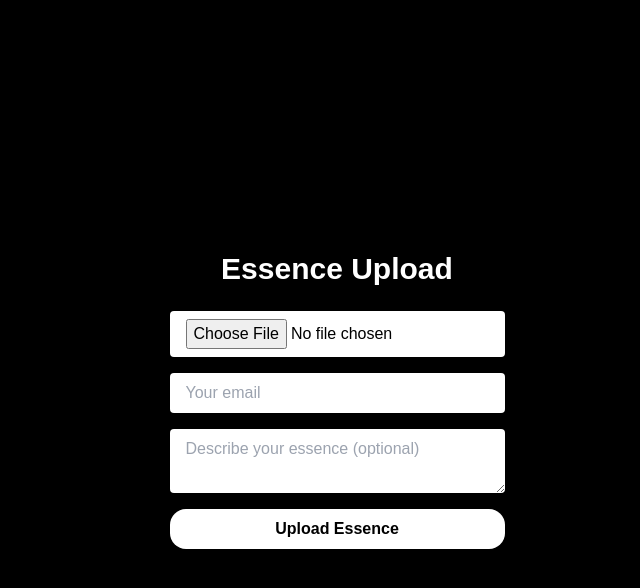
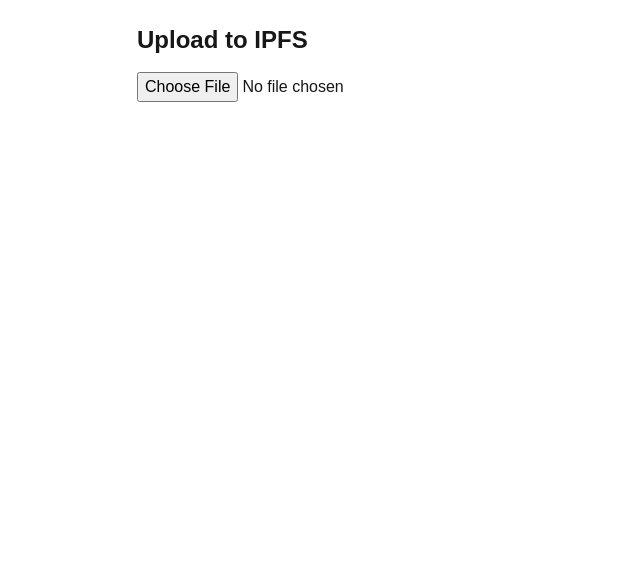
Before and after one commit to RadiantDensity/entarium.xyz, a Next.js app: page /essence-upload in a window 1280 px wide. Shown: the top 588 px of the page, without its empty margins (303-943 px from the left). Built offline with nearby package versions, Linux system fonts and the light colour scheme.

Commit message:
Support FormData uploads with formidable + new upload UI

```diff
--- a/app/essence-upload/page.js
+++ b/app/essence-upload/page.js
@@ -1,44 +1,42 @@
-'use client'
-import { useState } from 'react'
+"use client";
+import { useState } from "react";
 
-export default function EssenceUpload() {
-  const [file, setFile] = useState(null)
-  const [email, setEmail] = useState('')
-  const [desc, setDesc] = useState('')
-  const [status, setStatus] = useState('')
+export default function EssenceUploadPage() {
+  const [cid, setCid] = useState(null);
 
-  async function handleSubmit(e) {
-    e.preventDefault()
-    setStatus('Uploading...')
-    const formData = new FormData()
-    formData.append('file', file)
-    formData.append('email', email)
-    formData.append('description', desc)
-    const res = await fetch('/api/essence-upload', {
-      method: 'POST',
+  const handleUpload = async (e) => {
+    const file = e.target.files[0];
+    if (!file) return;
+
+    const formData = new FormData();
+    formData.append("file", file);
+
+    const res = await fetch("/api/upload-to-ipfs", {
+      method: "POST",
       body: formData,
-    })
-    if (res.ok) {
-      const { cid } = await res.json()
-      setStatus(`Success! Uploaded to IPFS: ${cid}`)
-    } else {
-      const { error } = await res.json()
-      setStatus('Upload failed: ' + error)
-    }
-  }
+    });
+
+    const data = await res.json();
+    setCid(data.cid);
+    console.log("✅ CID:", data.cid);
+  };
 
   return (
-    <main className="flex min-h-screen flex-col items-center justify-center bg-black text-white">
-      <div className="max-w-md text-center">
-        <h2 className="text-3xl font-bold mb-6">Essence Upload</h2>
-        <form onSubmit={handleSubmit} className="flex flex-col gap-4">
-          <input type="file" onChange={e => setFile(e.target.files[0])} required className="text-black bg-white px-4 py-2 rounded" />
-          <input type="email" value={email} onChange={e => setEmail(e.target.value)} placeholder="Your email" required className="text-black px-4 py-2 rounded" />
-          <textarea value={desc} onChange={e => setDesc(e.target.value)} placeholder="Describe your essence (optional)" className="text-black px-4 py-2 rounded" />
-          <button type="submit" className="px-6 py-2 rounded-2xl bg-white text-black font-bold shadow hover:bg-gray-200" disabled={!file}>Upload Essence</button>
-        </form>
-        {status && <p className="mt-4">{status}</p>}
-      </div>
-    </main>
-  )
+    <div className="p-6 max-w-md mx-auto">
+      <h2 className="text-2xl font-semibold mb-4">Upload to IPFS</h2>
+      <input type="file" onChange={handleUpload} />
+      {cid && (
+        <p className="mt-4">
+          Uploaded CID:{" "}
+          <a
+            href={`https://ipfs.io/ipfs/${cid}`}
+            target="_blank"
+            className="text-blue-600 underline"
+          >
+            {cid}
+          </a>
+        </p>
+      )}
+    </div>
+  );
 }
```
